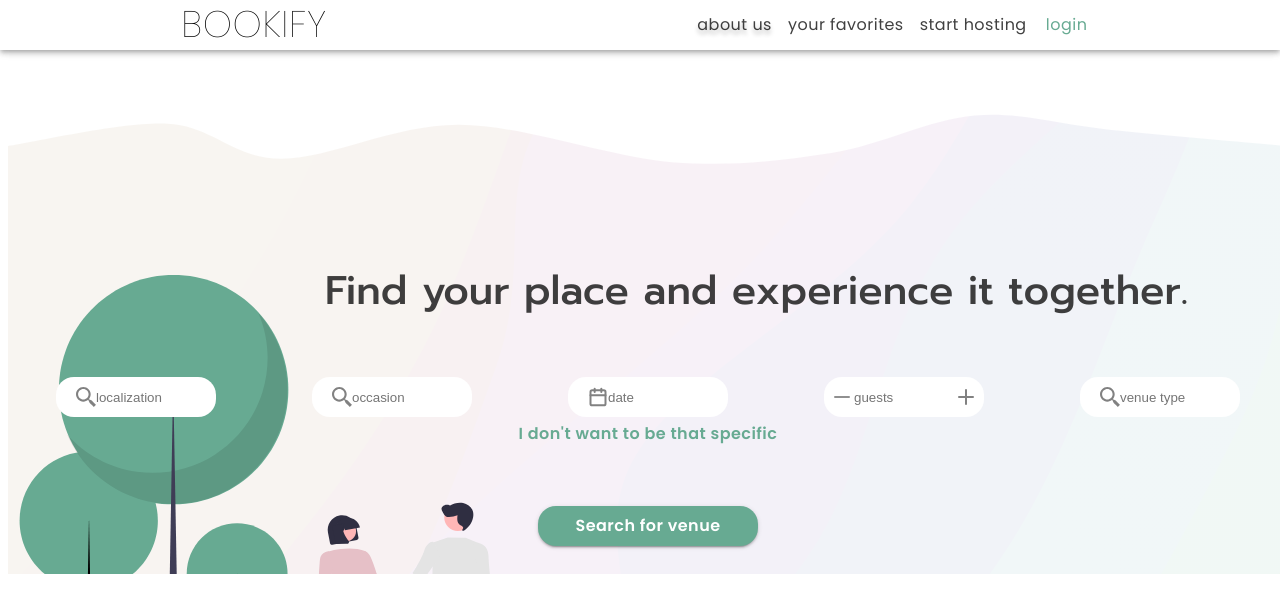
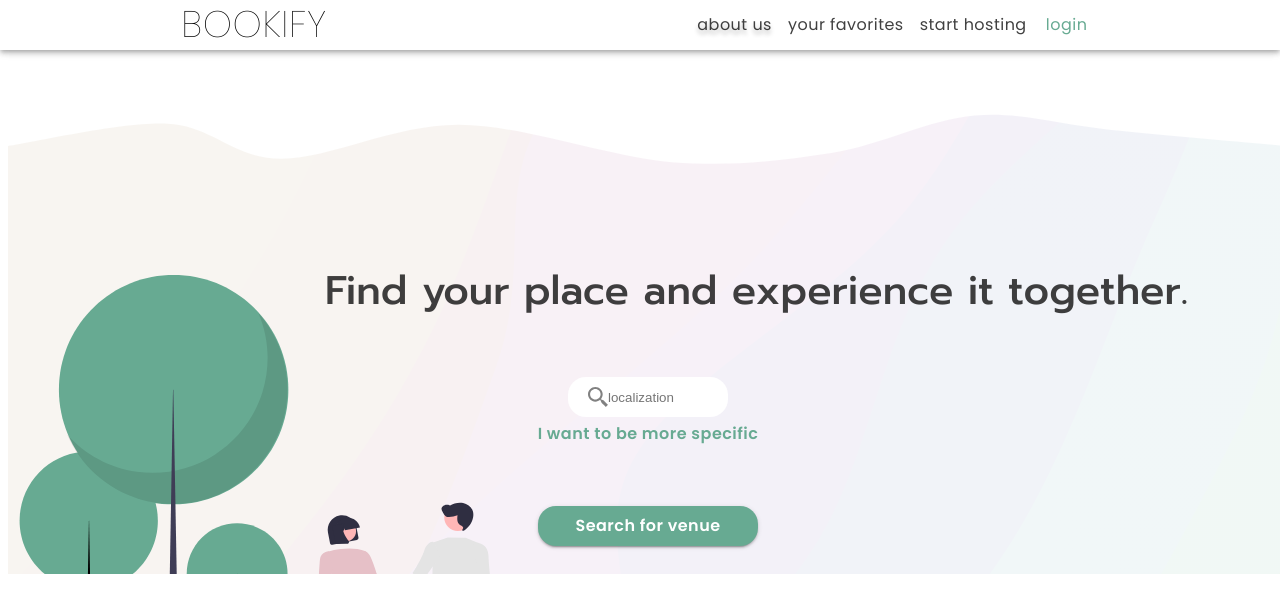
Before and after one commit to pawelberowski/frontend-bookify, a React (Vite) app: page / in a window 1280 px wide. Both pictures are taken after a click on the button "I don't want to be that specific". Shown: the top 612 px of the page. Built offline with nearby package versions, Linux system fonts and the light colour scheme; no server answers.

Commit message:
feat(FiltersBar) now its possible to chose how specific searching should be

```diff
--- a/src/shared/components/Layout/FiltersContainer/FiltersBar/index.tsx
+++ b/src/shared/components/Layout/FiltersContainer/FiltersBar/index.tsx
@@ -10,10 +10,18 @@ import SearchIcon from "../../../../assets/filters-icons/search.svg";
 import CalendarIcon from "../../../../assets/filters-icons/calendar.svg";
 import MinusIcon from "../../../../assets/filters-icons/minus.svg";
 import PlusIcon from "../../../../assets/filters-icons/plus.svg";
+import { useState } from "react";
 
 export const FiltersBar = () => {
+  const [isSpecific, setIsSpecific] = useState(true);
+
+  const handleSpecificButton = () => {
+    setIsSpecific(!isSpecific);
+  };
+
   return (
     <FiltersBarContainer>
+      {isSpecific ? (
         <StyledFiltersBar>
           <FilterWrapper>
             <img src={SearchIcon} alt="Magnifying glass" />
@@ -37,8 +45,20 @@ export const FiltersBar = () => {
             <StyledInput placeholder="venue type" />
           </FilterWrapper>
         </StyledFiltersBar>
-      <SpecificButton variant="text">
+      ) : (
+        <StyledFiltersBar>
+          <FilterWrapper>
+            <img src={SearchIcon} alt="Magnifying glass" />
+            <StyledInput placeholder="localization" />
+          </FilterWrapper>
+        </StyledFiltersBar>
+      )}
+      <SpecificButton variant="text" onClick={handleSpecificButton}>
+        {isSpecific ? (
           <Typography variant="h5">I don't want to be that specific</Typography>
+        ) : (
+          <Typography variant="h5">I want to be more specific</Typography>
+        )}
       </SpecificButton>
     </FiltersBarContainer>
   );
```
Lines whose indentation alone changed are shown as unchanged.
